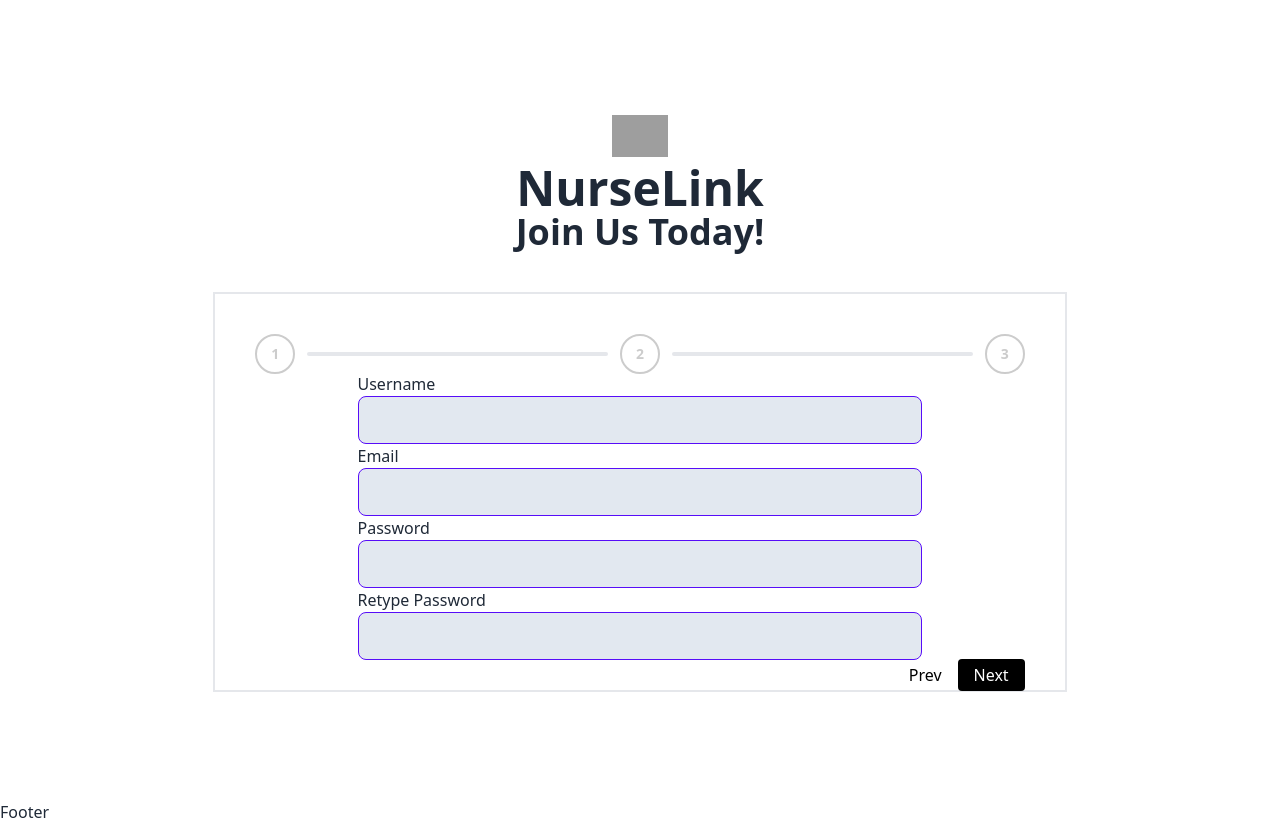
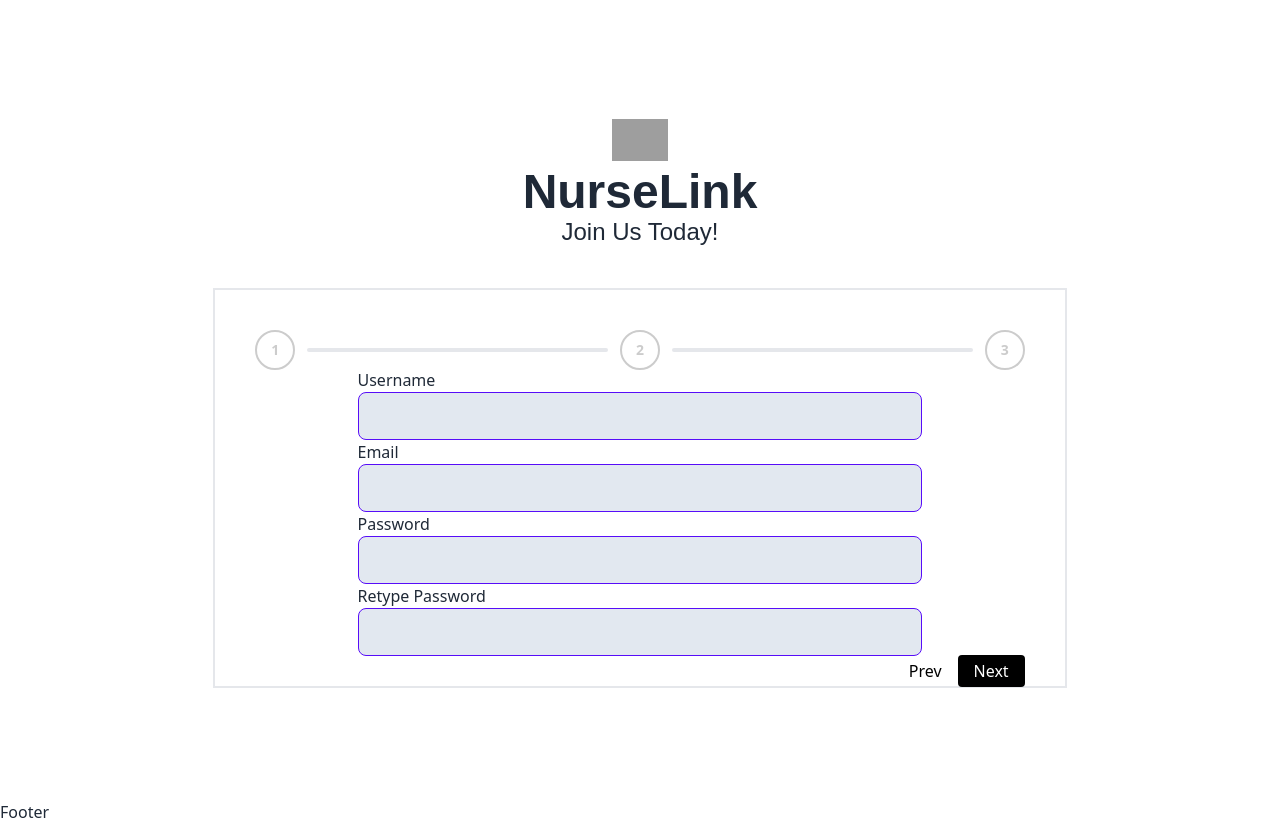
Before and after one commit to Ethea2/Nurse-Link, a React (Vite) app in the folder frontend/: page /register-nurse in a window 1280 px wide. Built offline with nearby package versions, Linux system fonts and the light colour scheme; grey boxes are pictures that could not be loaded.

Commit message:
ltrying to fix some font

```diff
--- a/frontend/src/pages/registerNurse/RegisterNurse.tsx
+++ b/frontend/src/pages/registerNurse/RegisterNurse.tsx
@@ -157,11 +157,11 @@ const RegisterNurse = () => {
                                     className="object-scale-down h-14 w-14"
                                 />
                             </div>
-                            <div className="title text-5xl font-bold ">
+                            <div className="title text-5xl font-bold" style={{ fontFamily: 'Poppins, sans-serif', fontWeight: 700}}>
                                 NurseLink
                             </div>
 
-                        <div className="welcomeTitle text-4xl font-semibold ">
+                        <div className="welcomeTitle text-2xl font-semibold " style={{fontFamily: 'Montserrat, sans-serif', fontWeight: 500 }}>
                             Join Us Today!
                         </div>
                     </div>
```
